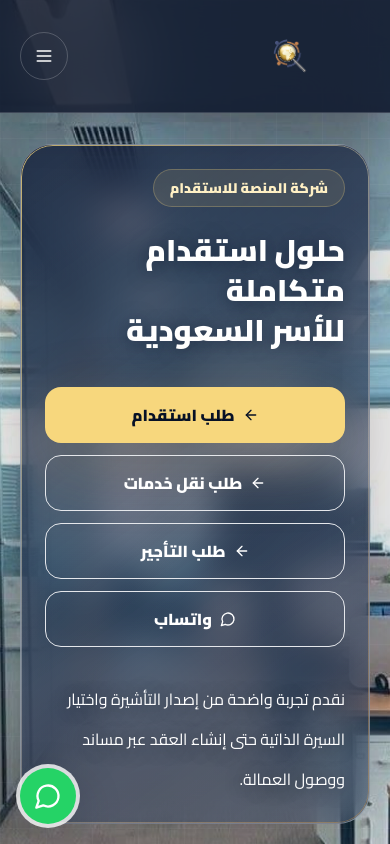
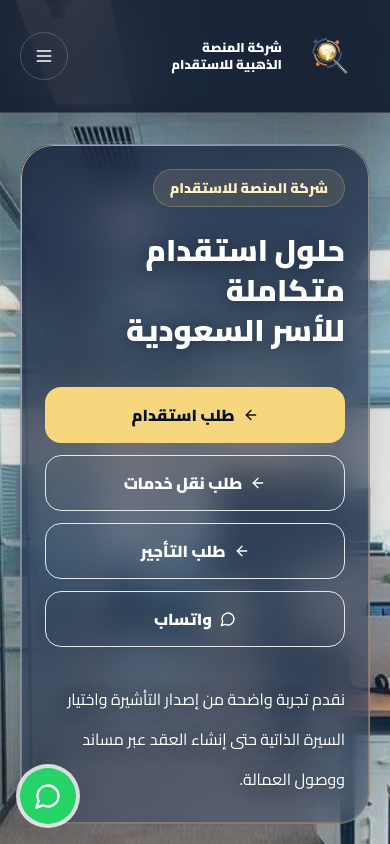
Before and after one commit to almanasah-recruitment/almanasah-recruitment, a Next.js app: page / in a window 390 px wide. Shown: the top 844 px of the page. Built offline with nearby package versions, Linux system fonts and the light colour scheme.

Commit message:
Improve mobile navbar branding

```diff
--- a/components/Navbar.tsx
+++ b/components/Navbar.tsx
@@ -19,12 +19,12 @@ export default function Navbar() {
   return (
     <header className={`fixed inset-x-0 top-0 z-50 border-b backdrop-blur-2xl transition duration-300 ${scrolled || open ? "nav-solid" : "nav-dark"}`}>
       <nav className="mx-auto flex h-28 max-w-[98rem] items-center justify-between gap-3 px-5 sm:px-7 lg:px-8">
-        <Link href="/" className="flex min-w-0 shrink-0 items-center gap-2 md:gap-3" aria-label="شركة المنصة الذهبية للاستقدام">
-          <div className="flex h-20 w-40 shrink-0 items-center justify-center md:w-44">
-            <img src="/logo-almnsa.png" alt="شركة المنصة الذهبية للاستقدام" className="max-h-16 w-auto object-contain md:max-h-[4.5rem]" />
+        <Link href="/" className="flex min-w-0 flex-1 items-center gap-2 md:flex-none md:shrink-0 md:gap-3" aria-label="شركة المنصة الذهبية للاستقدام">
+          <div className="flex h-20 w-20 shrink-0 items-center justify-center md:w-24 xl:w-28">
+            <img src="/logo-almnsa.png" alt="شركة المنصة الذهبية للاستقدام" className="max-h-[4.35rem] w-auto object-contain md:max-h-[4.8rem] xl:max-h-20" />
           </div>
-          <div className="hidden min-w-0 xl:block">
-            <p className="arabic-heading text-lg font-black leading-[1.35] text-white nav-link md:text-xl">
+          <div className="block min-w-0 max-w-[12rem] sm:max-w-xs xl:max-w-sm">
+            <p className="arabic-heading text-[0.8rem] font-black leading-[1.35] text-white nav-link sm:text-sm md:text-base xl:text-lg">
               شركة المنصة الذهبية للاستقدام
             </p>
           </div>
```
